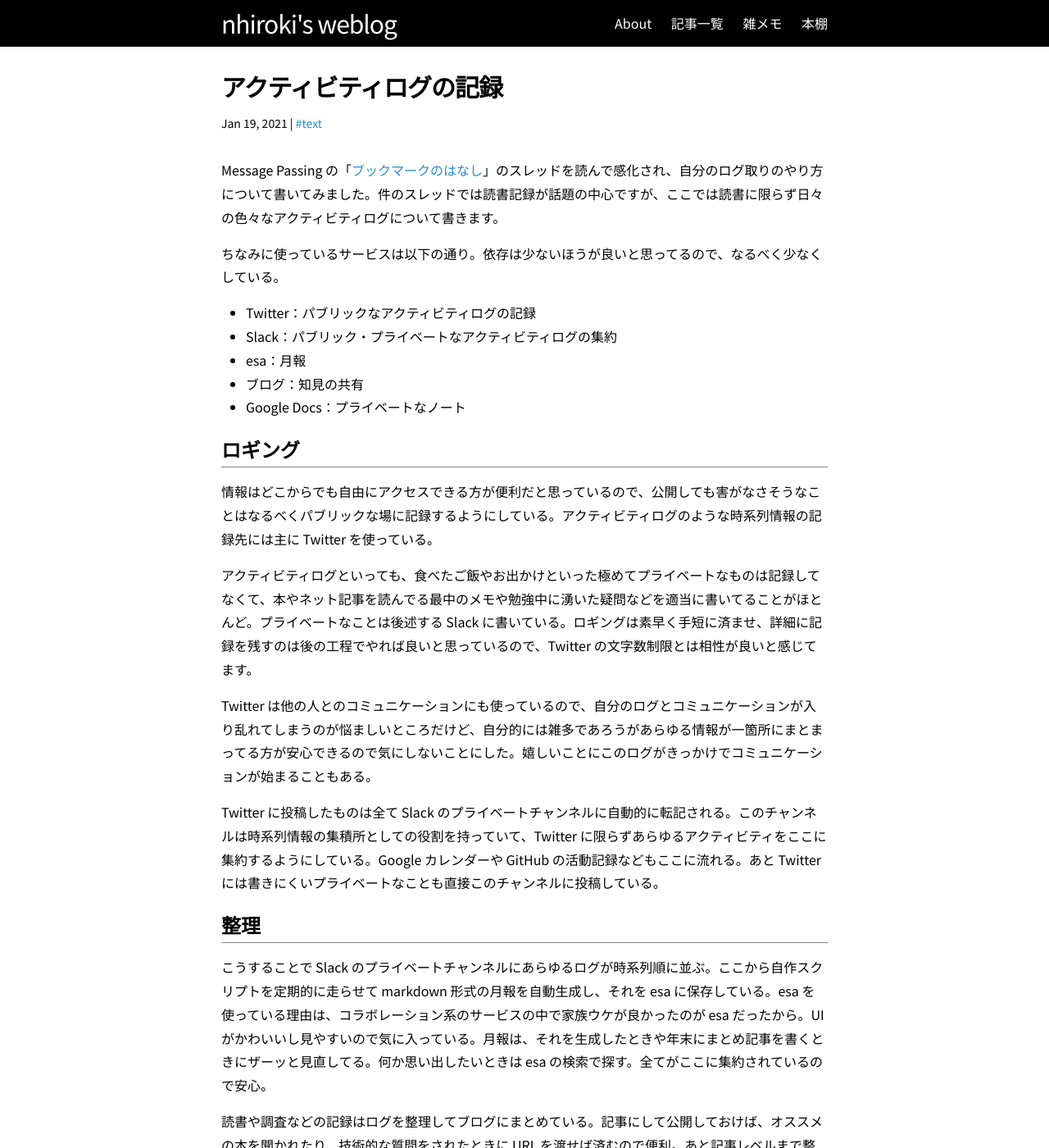
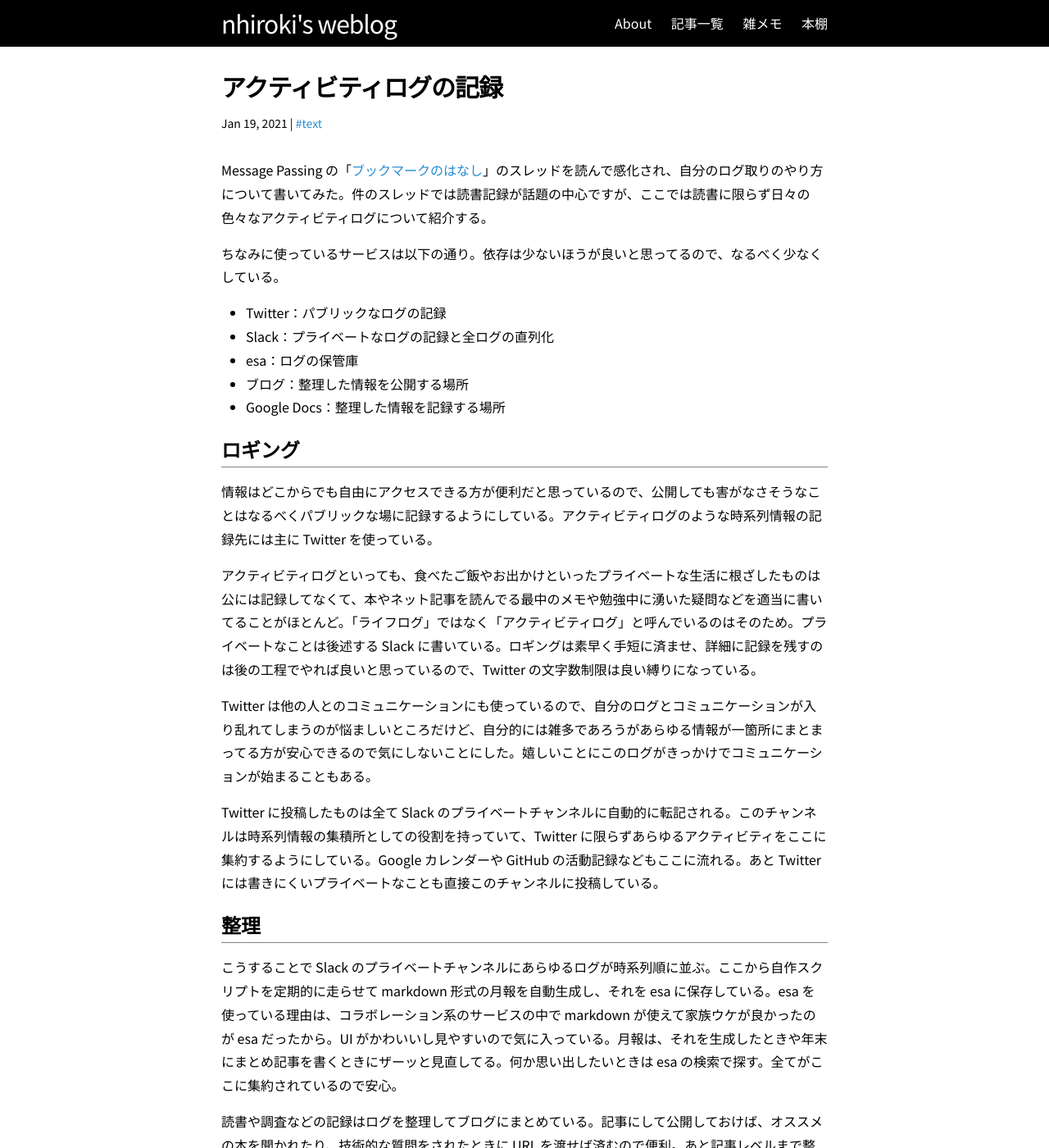
Before and after one commit to nhiroki/nhiroki.github.io, a Jekyll site: the page built from _posts/2021-01-19-logging-activities.md, in a window 1280 px wide and 1400 px high. Shown: the whole window at 82% size. Built offline with Jekyll 4.4.1, drawn with Linux system fonts in a browser that asks for light colours; comment, search, counter and statistics services are not loaded; some of the changed text lies outside the part shown.

Commit message:
Editorial fix

```diff
--- a/_posts/2021-01-19-logging-activities.md
+++ b/_posts/2021-01-19-logging-activities.md
@@ -6,21 +6,21 @@ tags: text
 image: /images/profile.png
 ---
 
-Message Passing の「[ブックマークのはなし](https://messagepassing.github.io/005-bookmark/01-morrita/)」のスレッドを読んで感化され、自分のログ取りのやり方について書いてみました。件のスレッドでは読書記録が話題の中心ですが、ここでは読書に限らず日々の色々なアクティビティログについて書きます。
+Message Passing の「[ブックマークのはなし](https://messagepassing.github.io/005-bookmark/01-morrita/)」のスレッドを読んで感化され、自分のログ取りのやり方について書いてみた。件のスレッドでは読書記録が話題の中心ですが、ここでは読書に限らず日々の色々なアクティビティログについて紹介する。
 
 ちなみに使っているサービスは以下の通り。依存は少ないほうが良いと思ってるので、なるべく少なくしている。
 
-- Twitter：パブリックなアクティビティログの記録
-- Slack：パブリック・プライベートなアクティビティログの集約
-- esa：月報
-- ブログ：知見の共有
-- Google Docs：プライベートなノート
+- Twitter：パブリックなログの記録
+- Slack：プライベートなログの記録と全ログの直列化
+- esa：ログの保管庫
+- ブログ：整理した情報を公開する場所
+- Google Docs：整理した情報を記録する場所
 
 # ロギング
 
 情報はどこからでも自由にアクセスできる方が便利だと思っているので、公開しても害がなさそうなことはなるべくパブリックな場に記録するようにしている。アクティビティログのような時系列情報の記録先には主に Twitter を使っている。
 
-アクティビティログといっても、食べたご飯やお出かけといった極めてプライベートなものは記録してなくて、本やネット記事を読んでる最中のメモや勉強中に湧いた疑問などを適当に書いてることがほとんど。プライベートなことは後述する Slack に書いている。ロギングは素早く手短に済ませ、詳細に記録を残すのは後の工程でやれば良いと思っているので、Twitter の文字数制限とは相性が良いと感じてます。
+アクティビティログといっても、食べたご飯やお出かけといったプライベートな生活に根ざしたものは公には記録してなくて、本やネット記事を読んでる最中のメモや勉強中に湧いた疑問などを適当に書いてることがほとんど。「ライフログ」ではなく「アクティビティログ」と呼んでいるのはそのため。プライベートなことは後述する Slack に書いている。ロギングは素早く手短に済ませ、詳細に記録を残すのは後の工程でやれば良いと思っているので、Twitter の文字数制限は良い縛りになっている。
 
 Twitter は他の人とのコミュニケーションにも使っているので、自分のログとコミュニケーションが入り乱れてしまうのが悩ましいところだけど、自分的には雑多であろうがあらゆる情報が一箇所にまとまってる方が安心できるので気にしないことにした。嬉しいことにこのログがきっかけでコミュニケーションが始まることもある。
 
@@ -28,11 +28,11 @@ Twitter に投稿したものは全て Slack のプライベートチャンネ
 
 # 整理
 
-こうすることで Slack のプライベートチャンネルにあらゆるログが時系列順に並ぶ。ここから自作スクリプトを定期的に走らせて markdown 形式の月報を自動生成し、それを esa に保存している。esa を使っている理由は、コラボレーション系のサービスの中で家族ウケが良かったのが esa だったから。UI がかわいいし見やすいので気に入っている。月報は、それを生成したときや年末にまとめ記事を書くときにザーッと見直してる。何か思い出したいときは esa の検索で探す。全てがここに集約されているので安心。
+こうすることで Slack のプライベートチャンネルにあらゆるログが時系列順に並ぶ。ここから自作スクリプトを定期的に走らせて markdown 形式の月報を自動生成し、それを esa に保存している。esa を使っている理由は、コラボレーション系のサービスの中で markdown が使えて家族ウケが良かったのが esa だったから。UI がかわいいし見やすいので気に入っている。月報は、それを生成したときや年末にまとめ記事を書くときにザーッと見直してる。何か思い出したいときは esa の検索で探す。全てがここに集約されているので安心。
 
 読書や調査などの記録はログを整理してブログにまとめている。記事にして公開しておけば、オススメの本を聞かれたり、技術的な質問をされたときに URL を渡せば済むので便利。あと記事レベルまで整理されていると自分で後から読み返しやすい。月報だと生データに近くてちょっと読みにくいので。
 
-ちなみに記事として整理しにくかったり、外部公開しにくいものは非公開の Google Docs に書いている。Google Docs じゃなくて esa に書いた方が依存サービスを減らせるけど、ノートのようなものは WYSIWYG で書けると嬉しいので Google Docs を使っている。
+ちなみに記事として構成しにくかったり、外部公開しにくいものは非公開の Google Docs に書いている。Google Docs じゃなくて esa に書いた方が依存サービスを減らせるけど、ノートのようなものは WYSIWYG で書けると嬉しいので Google Docs を使っている。
 
 # フィルタリング
 
```
